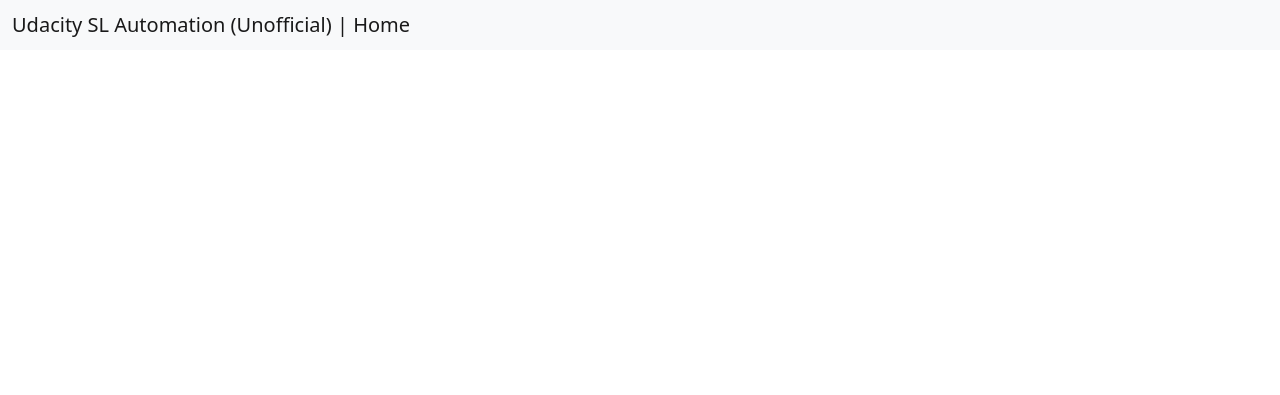
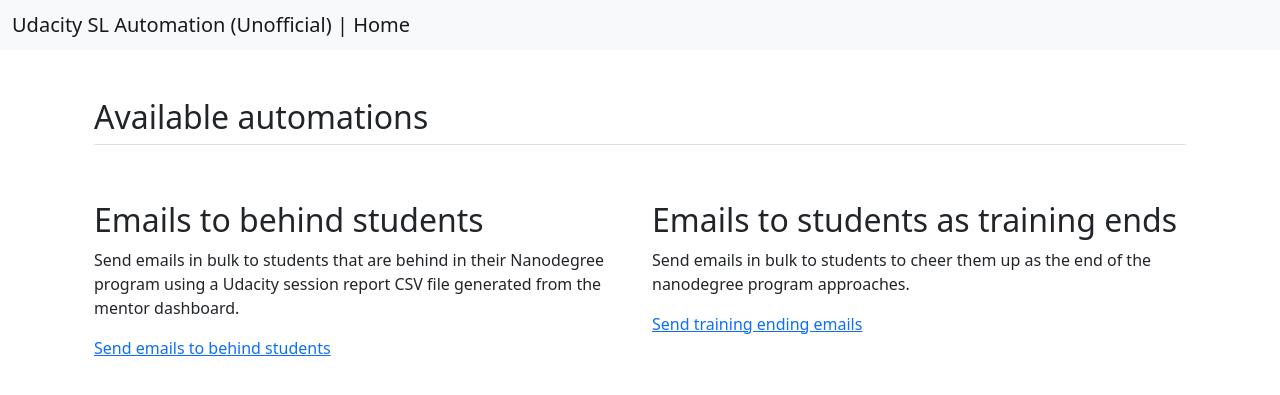
Before and after one commit to yactouat/code_mentor_automation, a PHP site: page /tests/fixtures/views/home.html in a window 1280 px wide. Shown: the top 395 px of the page. Run offline with PHP 8.4, Linux system fonts and the light colour scheme; some libraries are stand-ins or nearby versions.

Commit message:
displaying a list of available automations

```diff
--- a/src/Apps/CLI/Commands/SendTrainingEndingEmailsCommand.php
+++ b/src/Apps/CLI/Commands/SendTrainingEndingEmailsCommand.php
@@ -226,7 +226,7 @@ final class SendTrainingEndingEmailsCommand extends Command
     {
         $this
             // the command help shown when running the command with the "--help" option
-            ->setHelp('This command allows you to send emails in bulk to students that are behind in their Nanodegree program using a Udacity session report CSV file.')
+            ->setHelp('This command allows you to send emails in bulk to students to cheer them up as the end of the nanodegree program approaches.')
             ->addArgument(self::CSV_ARG, InputArgument::REQUIRED, 'Path to a valid session report existing CSV file.')
             ->addArgument(self::LANG_ARG, InputArgument::REQUIRED, 'fr OR en')
             ->addArgument(self::ONLINE_RESOURCES, InputArgument::OPTIONAL, 'Path to a CSV containing online resources containing `Name,Description,URL` fields.')
--- a/tests/fixtures/views/home.html
+++ b/tests/fixtures/views/home.html
@@ -7,6 +7,7 @@
     <meta name="author" content="yactouat">
     <title>Udacity SL Automation (Unofficial) | Home</title>
     <link href="https://cdn.jsdelivr.net/npm/bootstrap@5.2.2/dist/css/bootstrap.min.css" rel="stylesheet" integrity="sha384-Zenh87qX5JnK2Jl0vWa8Ck2rdkQ2Bzep5IDxbcnCeuOxjzrPF/et3URy9Bv1WTRi" crossorigin="anonymous">
+    <link rel="stylesheet" href="https://cdn.jsdelivr.net/npm/bootstrap-icons@1.9.1/font/bootstrap-icons.css">
     <link rel="stylesheet" href="http://localhost/shared.css"/>
   </head>
   <body>
@@ -25,11 +26,29 @@
           <span class="navbar-toggler-icon"></span>
         </button>
         <div class="collapse navbar-collapse" id="navbarToggler">
-          <span class="navbar-brand mb-0 h1">Udacity SL Automation (Unofficial) | Home</span>
+          <h1 class="navbar-brand mb-0 h1">Udacity SL Automation (Unofficial) | Home</h1>
         </div>
     </nav>
 
-    <div class="container"></div>
+    <div class="container px-4 py-5">
+      <h2 class="pb-2 border-bottom">Available automations</h2>
+      <div class="row g-4 py-5 row-cols-1 row-cols-lg-2">
+        <div class="col">
+          <h3 class="fs-2">Emails to behind students</h3>
+          <p>Send emails in bulk to students that are behind in their Nanodegree program using a Udacity session report CSV file generated from the mentor dashboard.</p>
+          <a href="/emails/behind-students" class="icon-link d-inline-flex align-items-center">
+            Send emails to behind students
+          </a>
+        </div>
+        <div class="col">
+          <h3 class="fs-2">Emails to students as training ends</h3>
+          <p>Send emails in bulk to students to cheer them up as the end of the nanodegree program approaches.</p>
+          <a href="/emails/training-ending" class="icon-link d-inline-flex align-items-center">
+            Send training ending emails
+          </a>
+        </div>
+      </div>
+    </div>
 
     <script src="https://cdn.jsdelivr.net/npm/bootstrap@5.2.2/dist/js/bootstrap.bundle.min.js" integrity="sha384-OERcA2EqjJCMA+/3y+gxIOqMEjwtxJY7qPCqsdltbNJuaOe923+mo//f6V8Qbsw3" crossorigin="anonymous"></script>
     <script src="http://localhost/shared.js"></script>
--- a/views/layouts/layout.base.html.twig
+++ b/views/layouts/layout.base.html.twig
@@ -7,6 +7,7 @@
     <meta name="author" content="yactouat">
     <title>Udacity SL Automation (Unofficial) | {% block title %}Your Session Lead Job Companion{% endblock %}</title>
     <link href="https://cdn.jsdelivr.net/npm/bootstrap@5.2.2/dist/css/bootstrap.min.css" rel="stylesheet" integrity="sha384-Zenh87qX5JnK2Jl0vWa8Ck2rdkQ2Bzep5IDxbcnCeuOxjzrPF/et3URy9Bv1WTRi" crossorigin="anonymous">
+    {% block cssLibs %}{% endblock %}
     <link rel="stylesheet" href="http://localhost/shared.css"/>
   </head>
   <body>
@@ -25,11 +26,11 @@
           <span class="navbar-toggler-icon"></span>
         </button>
         <div class="collapse navbar-collapse" id="navbarToggler">
-          <span class="navbar-brand mb-0 h1">Udacity SL Automation (Unofficial){% block navTitle %}{% endblock %}</span>
+          <h1 class="navbar-brand mb-0 h1">Udacity SL Automation (Unofficial){% block navTitle %}{% endblock %}</h1>
         </div>
     </nav>
 
-    <div class="container">{% block content %}{% endblock %}</div>
+    {% block content %}{% endblock %}
 
     <script src="https://cdn.jsdelivr.net/npm/bootstrap@5.2.2/dist/js/bootstrap.bundle.min.js" integrity="sha384-OERcA2EqjJCMA+/3y+gxIOqMEjwtxJY7qPCqsdltbNJuaOe923+mo//f6V8Qbsw3" crossorigin="anonymous"></script>
     <script src="http://localhost/shared.js"></script>
--- a/views/not-found.html.twig
+++ b/views/not-found.html.twig
@@ -5,3 +5,5 @@
 {% block title %}Not Found{% endblock %}
 
 {% block navTitle %} | Not Found{% endblock %}
+
+{% block content %}<div class="container"></div>{% endblock %}
```
Also changed, not shown: tests/Integration/Apps/Web/Controllers/SessionLeadsControllerTest.php (+2 -2 lines), tests/Unit/Apps/Web/WebAppTest.php (+8 -8 lines), tests/fixtures/views/not-found.html (+1 -1 lines), views/home.html.twig (+24 -0 lines).
